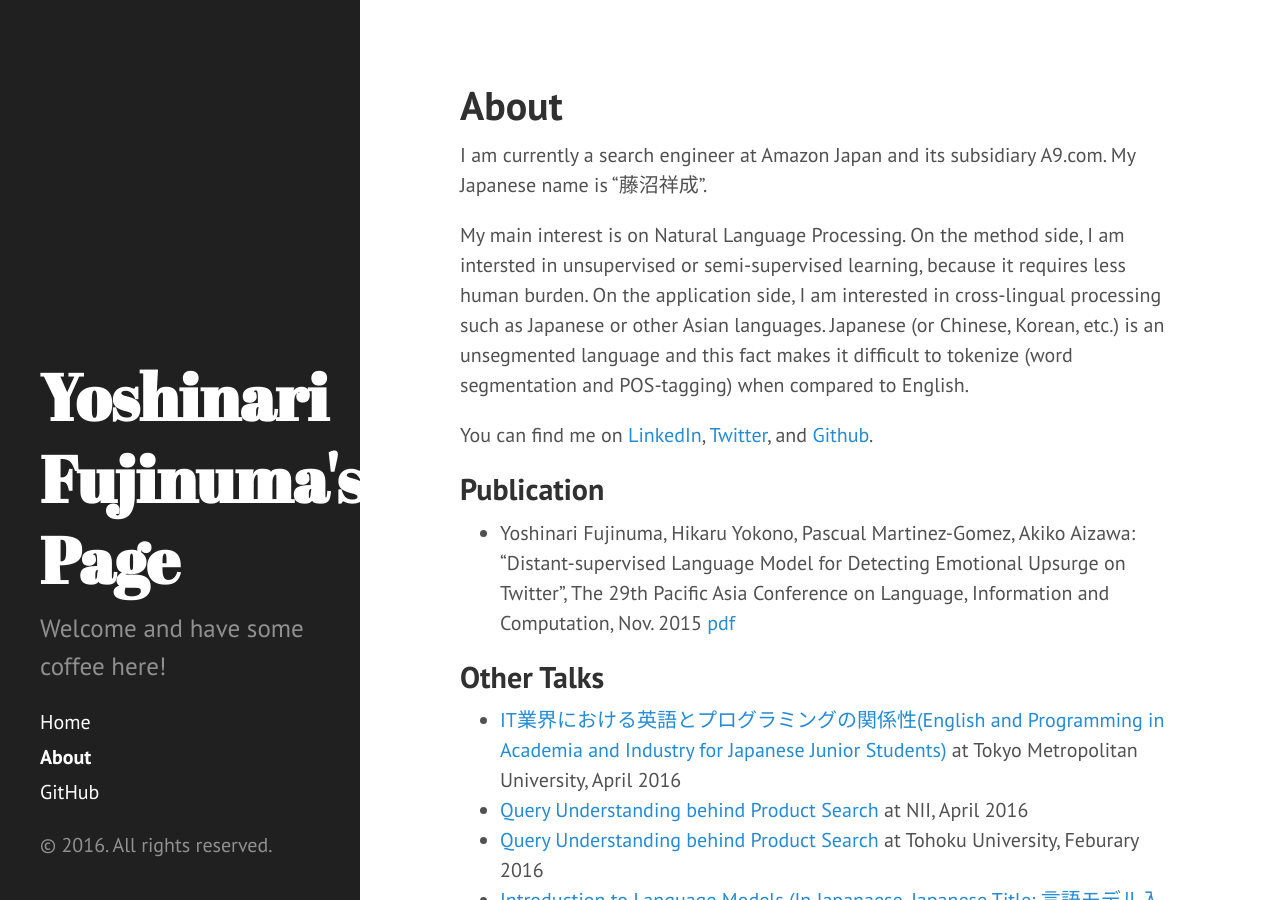
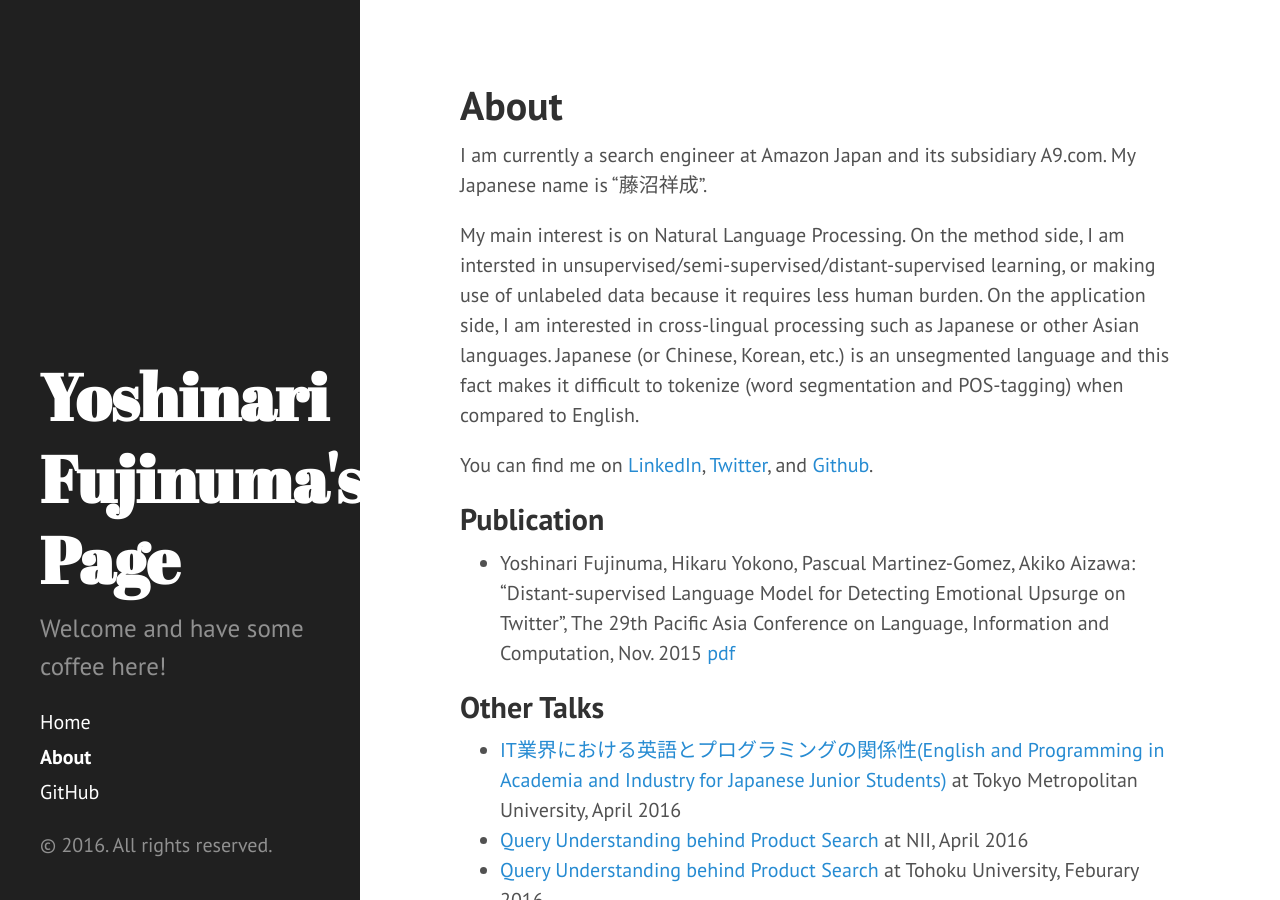
Before and after one commit to akkikiki/akkikiki.github.io, a Jekyll site: the page built from about.md, in a window 1280 px wide and 900 px high. Built offline with Jekyll 4.4.1, drawn with Linux system fonts in a browser that asks for light colours.

Commit message:
Updated about.md

```diff
--- a/about.md
+++ b/about.md
@@ -5,7 +5,7 @@
 
 I am currently a search engineer at Amazon Japan and its subsidiary A9.com. My Japanese name is "藤沼祥成".
 
-My main interest is on Natural Language Processing. On the method side, I am intersted in unsupervised or semi-supervised learning, because it requires less human burden. On the application side, I am interested in cross-lingual processing such as Japanese or other Asian languages. Japanese (or Chinese, Korean, etc.) is an unsegmented language and this fact makes it difficult to tokenize (word segmentation and POS-tagging) when compared to English.
+My main interest is on Natural Language Processing. On the method side, I am intersted in unsupervised/semi-supervised/distant-supervised learning, or making use of unlabeled data because it requires less human burden. On the application side, I am interested in cross-lingual processing such as Japanese or other Asian languages. Japanese (or Chinese, Korean, etc.) is an unsegmented language and this fact makes it difficult to tokenize (word segmentation and POS-tagging) when compared to English.
 
 You can find me on [LinkedIn](https://jp.linkedin.com/in/yoshinari-fujinuma-4b612959), [Twitter](https://twitter.com/akkikiki), and [Github](https://github.com/akkikiki).
 
```
